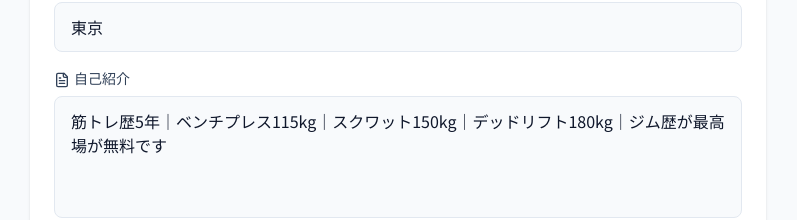
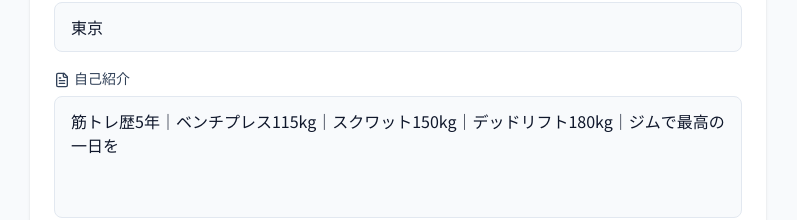
Before and after one commit to tsubasa2830505/GYMTOPIA2, a Next.js app in the folder gymtopia-app/: page /profile/edit in a window 1280 px wide. Shown: the part 587-807 px from the top of the page, without its empty margins (242-1039 px from the left). Built offline with nearby package versions, Linux system fonts and the light colour scheme.

Commit message:
Update profile pages and deployment configuration

```diff
--- a/gymtopia-app/package.json
+++ b/gymtopia-app/package.json
@@ -3,7 +3,7 @@
   "version": "0.1.0",
   "private": true,
   "scripts": {
-    "dev": "next dev --turbopack --port 4000",
+    "dev": "next dev --turbopack",
     "dev:reset": "./scripts/dev-reset.sh",
     "dev:clean": "./scripts/dev-reset.sh --clean",
     "build": "next build",
--- a/gymtopia-app/src/app/profile/edit/page.tsx
+++ b/gymtopia-app/src/app/profile/edit/page.tsx
@@ -18,7 +18,7 @@ export default function ProfileEditPage() {
   // Basic Info
   const [name, setName] = useState('筋トレマニア太郎')
   const [username, setUsername] = useState('muscle_taro')
-  const [bio, setBio] = useState('筋トレ歴5年｜ベンチプレス115kg｜スクワット150kg｜デッドリフト180kg｜ジム歴が最高場が無料です')
+  const [bio, setBio] = useState('筋トレ歴5年｜ベンチプレス115kg｜スクワット150kg｜デッドリフト180kg｜ジムで最高の一日を')
   const [location, setLocation] = useState('東京')
 
   // Personal Records
--- a/gymtopia-app/src/app/profile/page.tsx
+++ b/gymtopia-app/src/app/profile/page.tsx
@@ -256,7 +256,7 @@ export default function ProfilePage() {
                 </div>
               </div>
               <p className="text-xs sm:text-sm text-slate-900 mb-2 sm:mb-4 px-4 sm:px-0">
-                筋トレ歴5年｜ベンチプレス115kg｜スクワット150kg｜デッドリフト180kg｜ジム歴が最高場が無料です
+                筋トレ歴5年｜ベンチプレス115kg｜スクワット150kg｜デッドリフト180kg｜ジムで最高の一日を
               </p>
 
               {/* Stats */}
```
Also changed, not shown: 2 other files (tests, documents, lock files or other folders).
